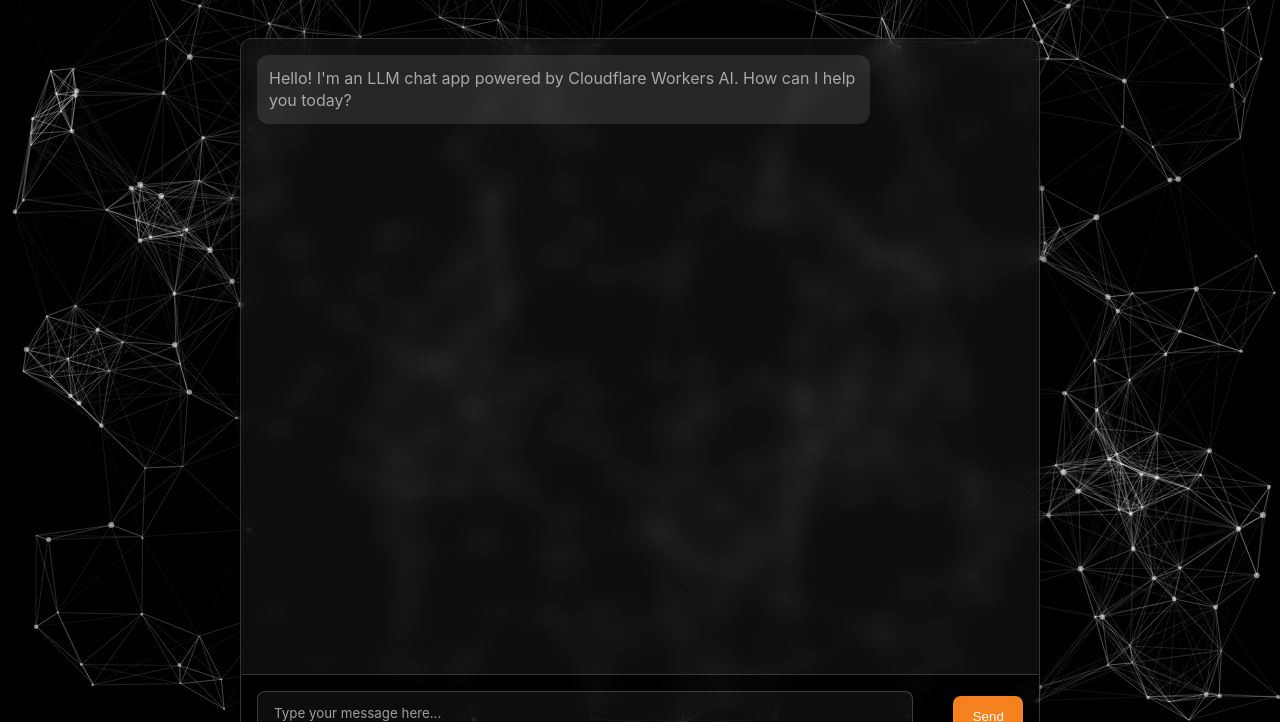
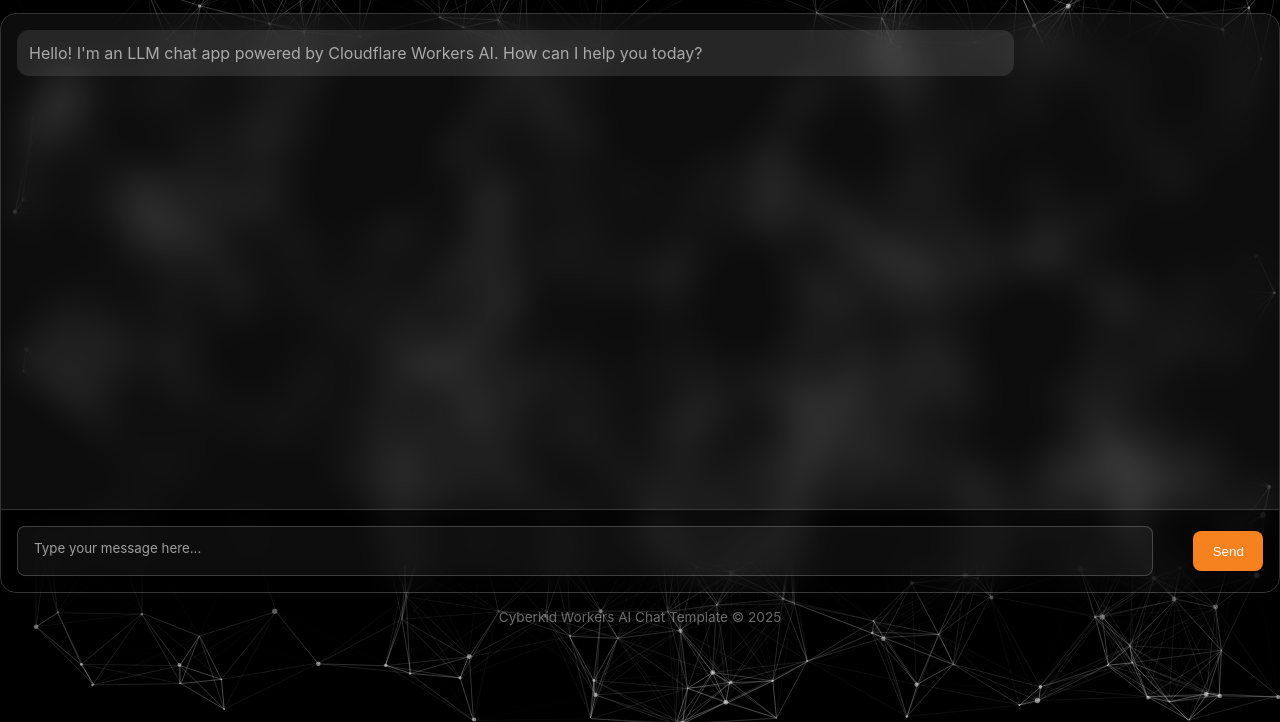
Before and after one commit to cyberkiddle/llm-chat-app-template, a website: page public/index.html in a window 1280 px wide. Shown: the part 78-800 px from the top of the page. Drawn offline with nearby package versions, Linux system fonts and the light colour scheme; animation ran at ten frames a second.

Commit message:
Update index.html

```diff
--- a/public/index.html
+++ b/public/index.html
@@ -61,19 +61,19 @@
     }
 
     /* Chat container */
-    .chat-container {
-      display: flex;
-      flex-direction: column;
-      height: 90vh;
-      max-width: 800px;
-      margin: 2rem auto;
-      border-radius: 12px;
-      overflow: hidden;
-      background: rgba(0, 0, 0, 0.5);
-      backdrop-filter: blur(10px);
-      box-shadow: 0 8px 24px rgba(0,0,0,0.6);
-      border: 1px solid var(--border-color);
-    }
+		.chat-container {
+			display: flex;
+			flex-direction: column;
+			height: calc(100vh - 220px);
+			min-height: 420px;
+			background: var(--panel-bg);
+			backdrop-filter: blur(18px);
+			border-radius: 16px;
+			border: 1px solid var(--border-color);
+			box-shadow: 0 25px 60px rgba(0, 0, 0, 0.6);
+			overflow: hidden;
+		}
+
 
     .chat-messages {
       flex: 1;
```
